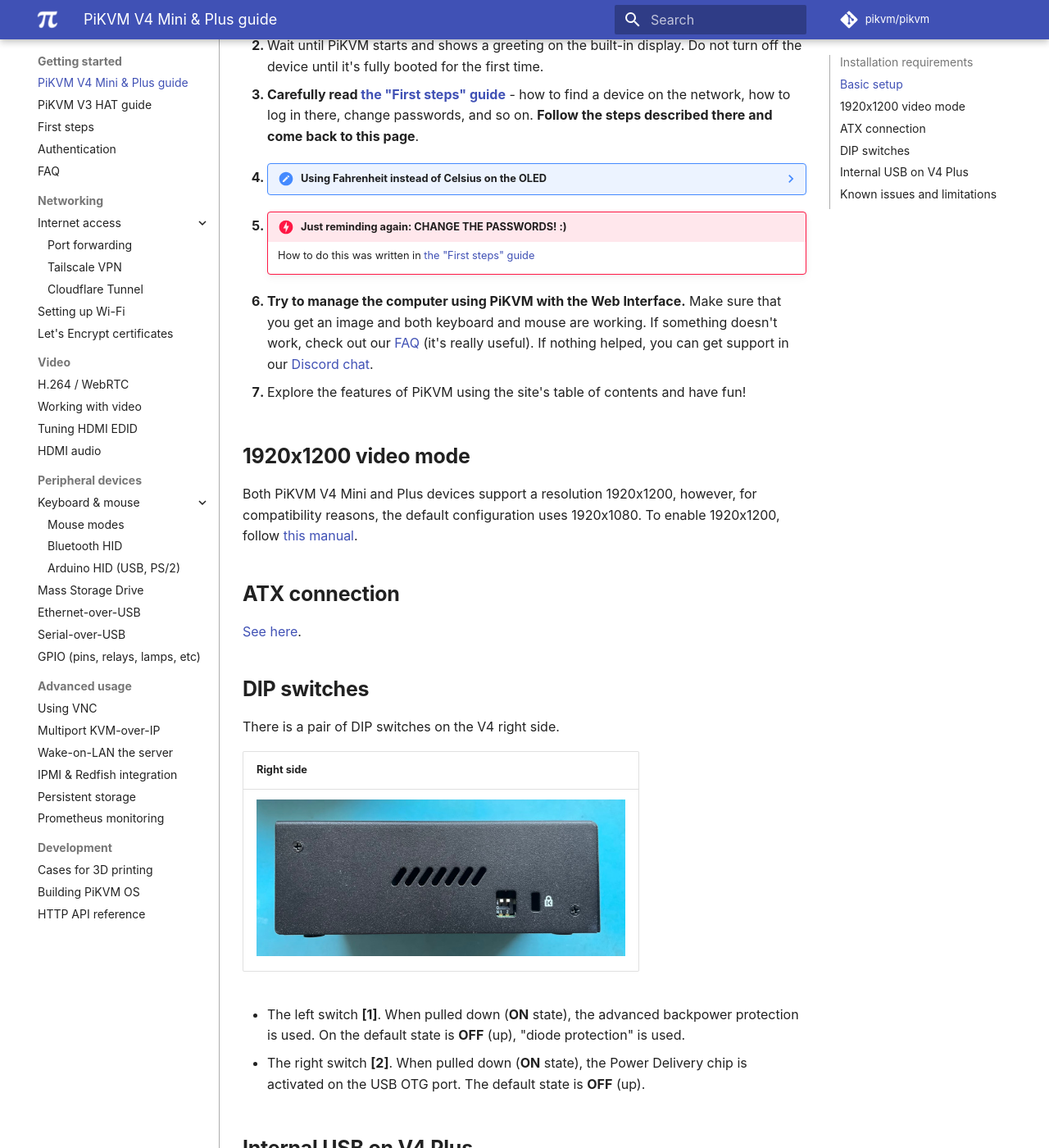
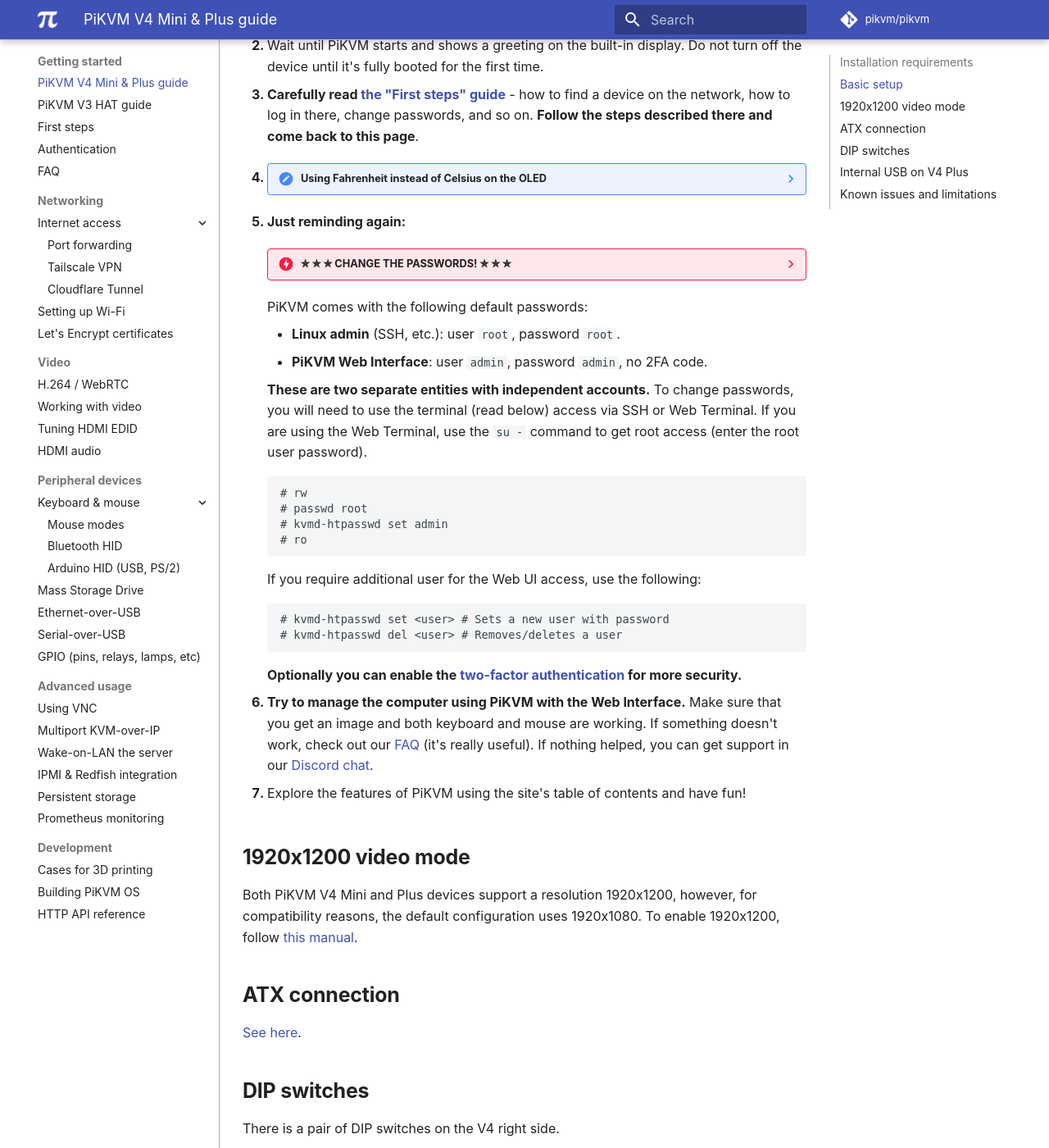
Before and after one commit to pikvm/pikvm, an MkDocs documentation site: the page built from docs/v4.md, in a window 1280 px wide and 1400 px high, scrolled down 1499 px. Shown: the whole window at 82% size. Built offline with MkDocs 1.6.1 and Material for MkDocs 9.7.7, drawn with Linux system fonts in a browser that asks for light colours; some web fonts are replaced; comment, search, counter and statistics services are not loaded.

Commit message:
passwords doc

````diff
--- /dev/null
+++ b/docs/_passwd.md
@@ -0,0 +1,21 @@
+??? danger "✮ ✮ ✮ CHANGE THE PASSWORDS! ✮ ✮ ✮"
+    PiKVM comes with the following default passwords:
+
+    * **Linux admin** (SSH, etc.): user `root`, password `root`.
+    * **PiKVM Web Interface**: user `admin`, password `admin`, no 2FA code.
+
+    **These are two separate entities with independent accounts.** To change passwords, you will need to use the terminal (read below) access via SSH or Web Terminal. If you are using the Web Terminal, use the `su -` command to get root access (enter the root user password).
+
+    ```
+    # rw
+    # passwd root
+    # kvmd-htpasswd set admin
+    # ro
+    ```
+    If you require additional user for the Web UI access, use the following:
+    ```
+    # kvmd-htpasswd set <user> # Sets a new user with password
+    # kvmd-htpasswd del <user> # Removes/deletes a user
+    ```
+
+    **Optionally you can enable the [two-factor authentication](auth.md#two-factor-authentication) for more security.**
--- a/docs/first_steps.md
+++ b/docs/first_steps.md
@@ -79,27 +79,7 @@
     reboot
     ```
 
-??? danger "✮ ✮ ✮ CHANGE THE PASSWORDS! ✮ ✮ ✮"
-    PiKVM comes with the following default passwords:
-
-    * **Linux admin** (SSH, etc.): user `root`, password `root`.
-    * **PiKVM Web Interface**: user `admin`, password `admin`, no 2FA code.
-
-    **These are two separate entities with independent accounts.** To change passwords, you will need to use the terminal (read below) access via SSH or Web Terminal. If you are using the Web Terminal, use the `su -` command to get root access (enter the root user password).
-
-    ```
-    # rw
-    # passwd root
-    # kvmd-htpasswd set admin
-    # ro
-    ```
-    If you require additional user for the Web UI access, use the following:
-    ```
-    # kvmd-htpasswd set <user> # Sets a new user with password
-    # kvmd-htpasswd del <user> # Removes/deletes a user
-    ```
-
-    Optionally you can enable the [two-factor authentication](auth.md#two-factor-authentication).
+{!_passwd.md!}
 
 
 ## Configuring PiKVM
--- a/docs/v4.md
+++ b/docs/v4.md
@@ -44,8 +44,9 @@
     ```
     And run `systemctl restart kvmd-oled`. In some cases, if you still do not see Fahrenheit being displayed, reboot the device.
 
-5. !!! danger "Just reminding again: CHANGE THE PASSWORDS! :)"
-    How to do this was written in [the "First steps" guide](first_steps.md){target=_blank}
+5. **Just reminding again:**
+
+    {!_passwd.md!}
 
 6. **Try to manage the computer using PiKVM with the Web Interface.** Make sure that you get an image and both keyboard and mouse are working. If something doesn't work, check out our [FAQ](faq.md) (it's really useful). If nothing helped, you can get support in our [Discord chat](https://discord.gg/bpmXfz5).
 
````
Also changed, not shown: docs/v3.md (+3 -2 lines), 1 other file.
